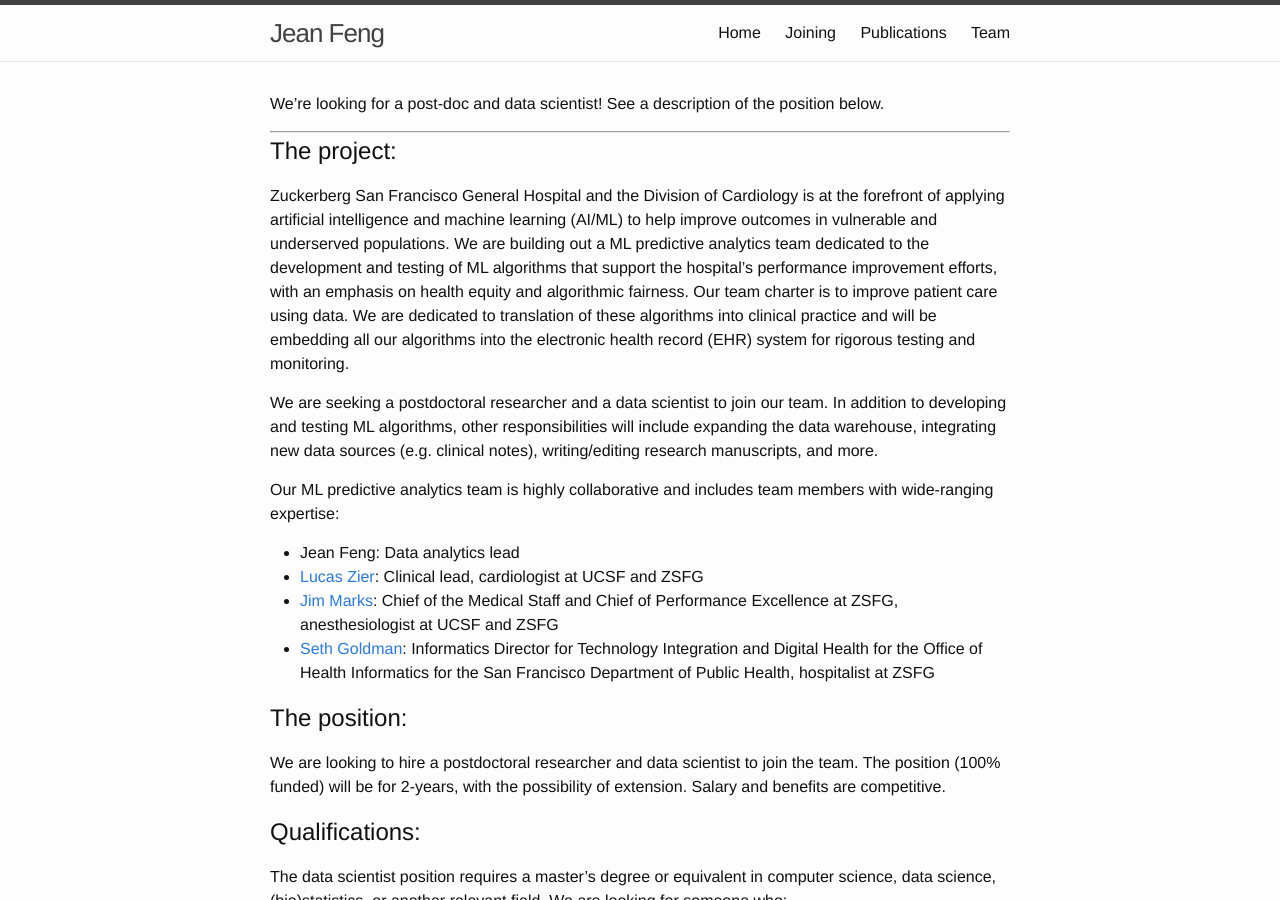
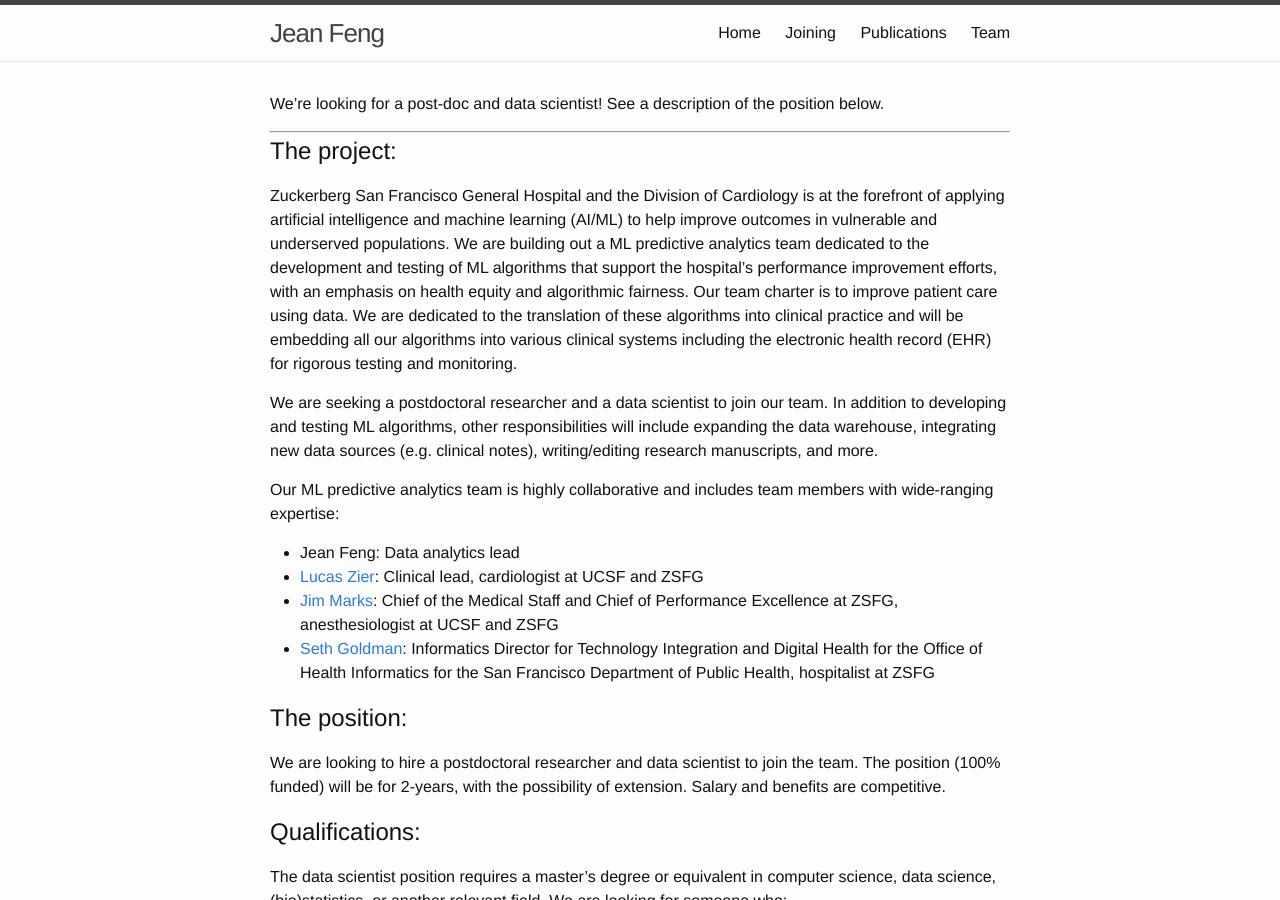
Before and after one commit to jjfeng/jjfeng.github.io, a Jekyll site: the page built from joining.md, in a window 1280 px wide and 900 px high. Built offline with Jekyll 4.4.1, drawn with Linux system fonts in a browser that asks for light colours.

Commit message:
update joinint

```diff
--- a/joining.md
+++ b/joining.md
@@ -11,7 +11,7 @@ We're looking for a post-doc and data scientist! See a description of the positi
 Zuckerberg San Francisco General Hospital and the Division of Cardiology is at the forefront of applying artificial intelligence and machine learning (AI/ML) to help improve outcomes in vulnerable and underserved populations.
 We are building out a ML predictive analytics team dedicated to the development and testing of ML algorithms that support the hospital's performance improvement efforts, with an emphasis on health equity and algorithmic fairness.
 Our team charter is to improve patient care using data.
-We are dedicated to translation of these algorithms into clinical practice and will be embedding all our algorithms into the electronic health record (EHR) system for rigorous testing and monitoring.
+We are dedicated to the translation of these algorithms into clinical practice and will be embedding all our algorithms into various clinical systems including the electronic health record (EHR) for rigorous testing and monitoring.
 
 We are seeking a postdoctoral researcher and a data scientist to join our team.
 In addition to developing and testing ML algorithms, other responsibilities will include expanding the data warehouse, integrating new data sources (e.g. clinical notes), writing/editing research manuscripts, and more.
```
